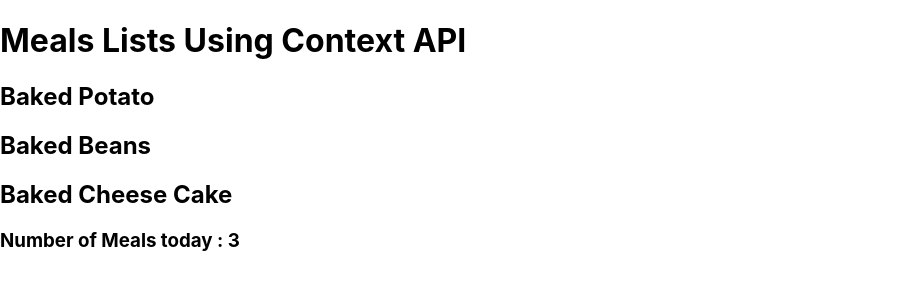
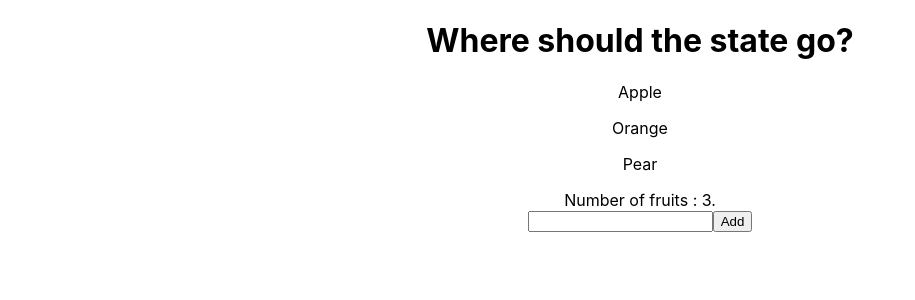
Before and after one commit to HtetMinPaing/React-Lab, a React (Create React App) app in the folder firstapp/: page / in a window 1280 px wide. Shown: the top 300 px of the page, without its empty margins (0-915 px from the left). Built offline with nearby package versions, Linux system fonts and the light colour scheme.

Commit message:
some changes

```diff
--- a/firstapp/src/App.js
+++ b/firstapp/src/App.js
@@ -1,14 +1,12 @@
 import './App.css';
-import MealsList from './ContentAPI/consumer/MealsList';
-import MealsProvider from './ContentAPI/provider/MealsProvider';
-import Counter from './ContentAPI/consumer/Counter';
+
+import Application from './Lab4ManagingState/Application';
 
 function App() {
   return (
-    <MealsProvider>
-      <MealsList/>
-      <Counter/>
-    </MealsProvider>
+    <div>
+      <Application/>
+    </div>
   );
 }
 
--- /dev/null
+++ b/firstapp/src/Lab4ManagingState/Application.js
@@ -0,0 +1,38 @@
+import React from "react";
+import Fruits from "./Fruits";
+import FruitsCounter from "./FruitsCounter";
+
+function Application() {
+
+    const [fruits,setFruits] = React.useState([
+        {fruitName:"Apple", id:1},
+        {fruitName:"Orange", id:2},
+        {fruitName:"Pear", id:3}
+    ])
+
+    let fruit;
+    let length = 4;
+
+    function handleChange(e) {
+        fruit = e.target.value
+    }
+
+    function clickHandle() {
+        const newFruit = {fruitName: fruit, id: length};
+        length = length +1;
+        console.log(fruit+length);
+        setFruits([...fruits, newFruit])
+    }
+
+    return(
+      <div className="App">
+        <h1>Where should the state go?</h1>
+        <Fruits fruits={fruits} />
+        <FruitsCounter fruits={fruits} />
+        <input value={fruit} onChange={handleChange}></input>
+        <button onClick={clickHandle}>Add</button>
+      </div>
+    )
+}
+
+export default Application
--- /dev/null
+++ b/firstapp/src/Lab4ManagingState/Fruits.js
@@ -0,0 +1,9 @@
+function Fruits (props) {
+    return(
+        <div>
+            {props.fruits.map(f=> <p key={f.id}>{f.fruitName}</p>)}
+        </div>
+    )
+}
+
+export default Fruits
--- /dev/null
+++ b/firstapp/src/Lab4ManagingState/FruitsCounter.js
@@ -0,0 +1,9 @@
+function FruitsCounter(props) {
+    return(
+        <div>
+            Number of fruits : {props.fruits.length}.
+        </div>
+    )
+}
+
+export default FruitsCounter
```
